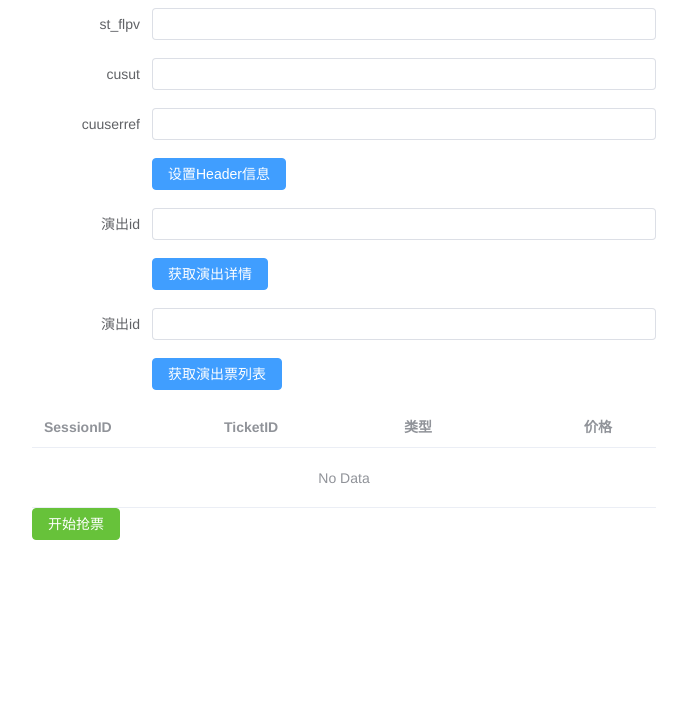
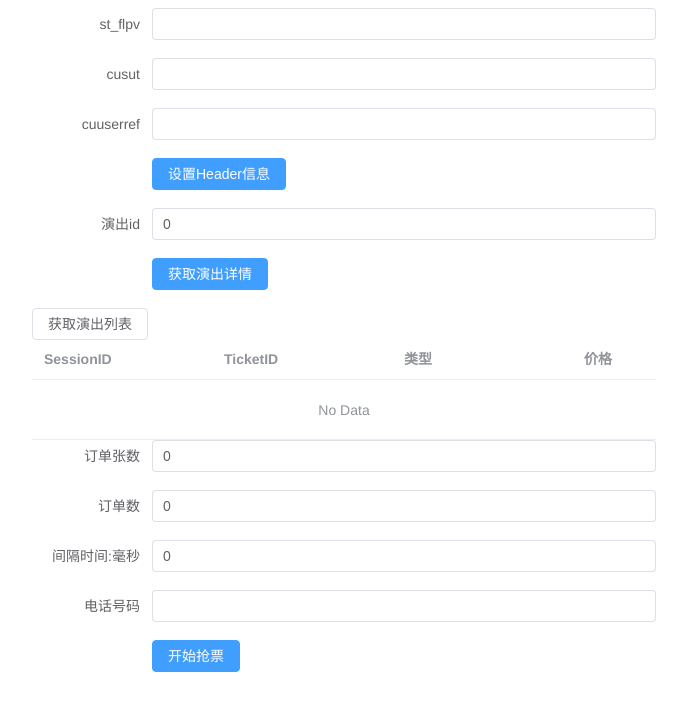
Before and after one commit to CarrotVegeta/front-showstart, a Vue app: page / in a window 1280 px wide. Shown: the top 710 px of the page, without its empty margins (296-983 px from the left). Built offline with nearby package versions, Linux system fonts and the light colour scheme.

Commit message:
增加下单功能

```diff
--- a/src/App.vue
+++ b/src/App.vue
@@ -1,19 +1,16 @@
 <template>
   <CookieVue />
   <ActivityDetailVue />
-  <TicketList />
 </template>
 
 <script>
 import CookieVue from "@/components/Cookie";
 import ActivityDetailVue from "@/components/ActivityDetail";
-import TicketList from "@/components/TicketList";
 export default {
   name: 'App',
   components: {
     CookieVue,
     ActivityDetailVue,
-    TicketList,
   }
 }
 </script>
--- a/src/components/ActivityDetail.vue
+++ b/src/components/ActivityDetail.vue
@@ -1,21 +1,24 @@
 <template>
     <el-form :model="form" label-width="120px">
       <el-form-item label="演出id">
-        <el-input v-model="form.activity_id" />
+        <el-input v-model.number="form.activity_id" />
       </el-form-item>
       <el-form-item>
         <el-button type="primary" @click="onSubmit">获取演出详情</el-button>
       </el-form-item>
     </el-form>
+  <TicketList :activity_id="form.activity_id"/>
 </template>
 
 
 <script>
 
+import TicketList from "@/components/TicketList";
+
 export default {
   name: 'ActivityDetailVue',
-  props: {
-    msg: String
+  components:{
+    TicketList
   }
 }
 </script>
@@ -28,7 +31,7 @@ import {GetActivityDetail} from "@/api/activity";
 
 
 const form = reactive({
-  activity_id: '',
+  activity_id: 0,
 })
 const onSubmit = async () => {
   console.log('submit!')
--- a/src/components/OrderVue.vue
+++ b/src/components/OrderVue.vue
@@ -1,13 +1,38 @@
 <template>
-  <el-row class="mb-4">
-    <el-button type="success" @click="start">开始抢票</el-button>
-  </el-row>
+  <el-form :model="orderSettings" label-width="120px">
+    <el-form-item label="订单张数">
+      <el-input v-model.number="orderSettings.ticket_num" />
+    </el-form-item>
+    <el-form-item label="订单数">
+      <el-input v-model.number="orderSettings.order_num" />
+    </el-form-item>
+    <el-form-item label="间隔时间:毫秒">
+      <el-input v-model.number="orderSettings.ticker" />
+    </el-form-item>
+    <el-form-item label="电话号码">
+      <el-input v-model="orderSettings.telephone" />
+    </el-form-item>
+    <el-form-item class="mb-4">
+      <el-button type="primary" @click="start">开始抢票</el-button>
+    </el-form-item>
+  </el-form>
 </template>
 
 <script setup>
 
 // eslint-disable-next-line no-undef
 import {Order} from "@/api/ticket";
+import {ElMessage} from "element-plus";
+import {ref} from "vue";
+
+const orderSettings = ref({
+  ticket_num:0,
+  order_num:0,
+  ticker:0,
+  telephone:"",
+  activity_id:0,
+  ticket_id:0,
+})
 
 const props = defineProps({
   ticket:Object
@@ -15,8 +40,13 @@ const props = defineProps({
 
 const start = async () => {
   console.log('submit!')
-  const res = await Order({activity_id:props.ticket.activity_id,ticket_id:props.ticket.ticket_id})
-  console.log(res)
+  orderSettings.value.activity_id = props.ticket.activity_id
+  orderSettings.value.ticket_id = props.ticket.ticket_id
+  console.log(orderSettings)
+  const res = await Order(orderSettings.value)
+  if (res.data.error !== ""){
+    ElMessage.error(res.data.error)
+  }
 }
 </script>
 
--- a/src/components/TicketList.vue
+++ b/src/components/TicketList.vue
@@ -1,12 +1,7 @@
 <template>
-    <el-form :model="form" label-width="120px">
-      <el-form-item label="演出id">
-        <el-input v-model="form.activity_id" />
-      </el-form-item>
-      <el-form-item>
-        <el-button type="primary" @click="onSubmit">获取演出票列表</el-button>
-      </el-form-item>
-    </el-form>
+  <el-row class="mb-4">
+    <el-button @click="onSubmit">获取演出列表</el-button>
+  </el-row>
   <el-table
       ref="singleTableRef"
       :data="tableData"
@@ -14,11 +9,11 @@
       style="width: 100%"
       @current-change="handleCurrentChange"
   >
-      <el-table-column prop="session_id" label="SessionID" width="180" />
-      <el-table-column prop="ticket_id" label="TicketID" width="180" />
-      <el-table-column prop="ticket_type" label="类型" width="180" />
-      <el-table-column prop="selling_price" label="价格" width="180" />
-      <el-table-column prop="show_time" label="演出时间" width="180" />
+    <el-table-column prop="session_id" label="SessionID" width="180"/>
+    <el-table-column prop="ticket_id" label="TicketID" width="180"/>
+    <el-table-column prop="ticket_type" label="类型" width="180"/>
+    <el-table-column prop="selling_price" label="价格" width="180"/>
+    <el-table-column prop="show_time" label="演出时间" width="180"/>
   </el-table>
   <OrderVue :ticket="ticket"/>
 </template>
@@ -26,42 +21,44 @@
 
 <script>
 import OrderVue from "./OrderVue"
+
 export default {
   name: 'TicketList',
-  components:{
+  components: {
     OrderVue
   }
 }
 </script>
 
 
-<script  setup>
-import {reactive} from "vue";
-import { ElTable } from 'element-plus'
+<script setup>
+import {reactive, ref} from "vue";
+import {ElMessage, ElTable} from 'element-plus'
 import {GetTicketList} from "@/api/ticket";
 
-const form = reactive({
-  activity_id: '',
-})
-const tableData = reactive([])
-
+const tableData = ref([])
+const props = defineProps({
+      activity_id: Number
+    }
+)
 
 const onSubmit = async () => {
   console.log('submit!')
-  const res = await GetTicketList({activity_id:Number(form.activity_id)});
-  res.data.data.forEach(item=>{
-    tableData.push(item)
+  tableData.value = []
+  const res = await GetTicketList({activity_id: props.activity_id});
+  if (res.data.error !== "") {
+    ElMessage.error(res.data.error)
+  }
+  console.log(res.data)
+  res.data.data.forEach(item => {
+    tableData.value.push(item)
   })
 }
 
-let ticket = {
-  session_id:'',
-  activity_id:'',
-  ticket_id:''
-}
+let ticket = reactive({})
 const handleCurrentChange = (val) => {
   ticket = val
-  console.log(ticket)
+  ticket.activity_id = props.activity_id
 }
 </script>
 <!-- Add "scoped" attribute to limit CSS to this component only -->
```
Lines whose indentation alone changed are shown as unchanged.
